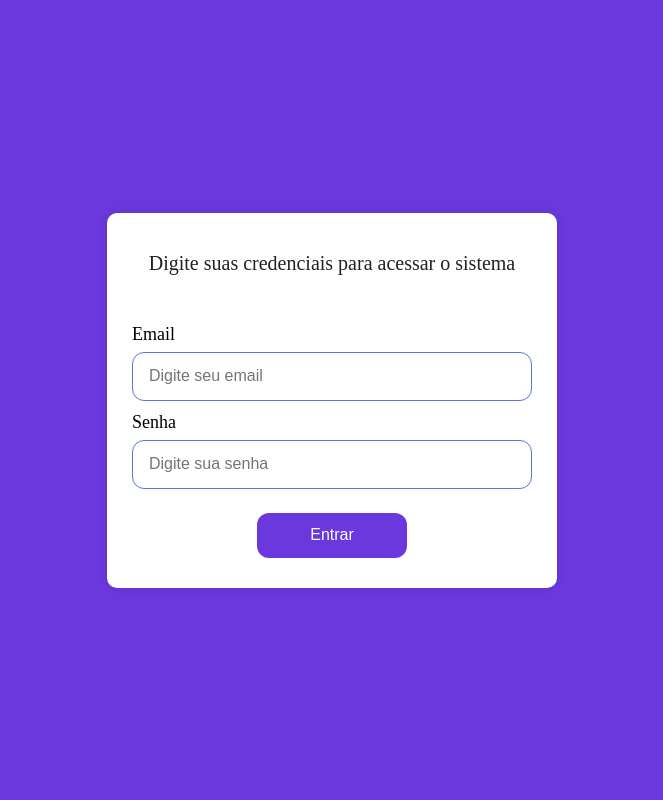
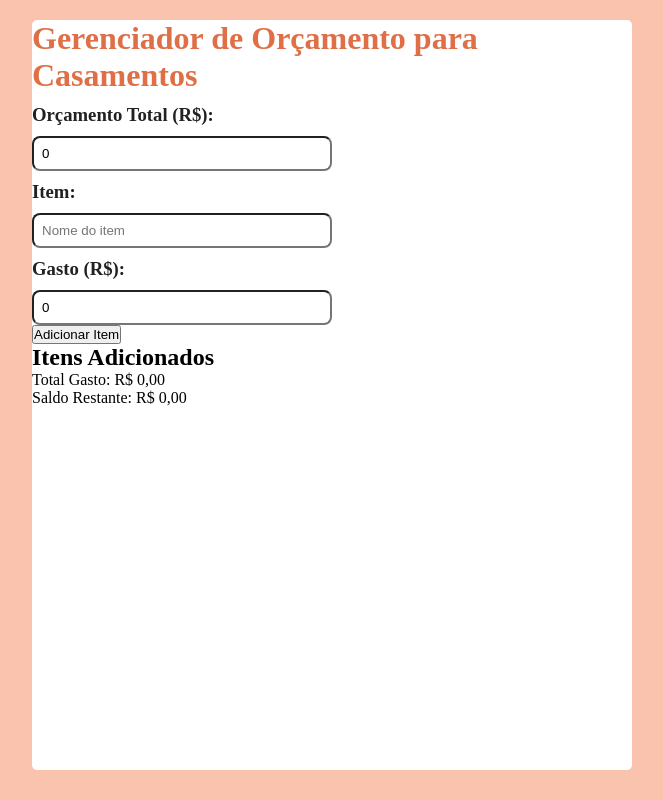
Before and after one commit to agripe049/gerenciamento-casamento, a React (Create React App) app: page /dash in a window 1280 px wide. Before the commit this address led to /. Shown: the whole page, without its empty margins (308-971 px from the left). Built offline with nearby package versions, Linux system fonts and the light colour scheme; no server answers; data requests are answered from the project's data file.

Commit message:
Suas alterações em src/App.js

```diff
--- a/db.json
+++ b/db.json
@@ -2,7 +2,5 @@
   "orcamentoTotal": {
     "valor": 0
   },
-  "itens": [
-
-  ]
+  "itens": []
 }
--- a/package.json
+++ b/package.json
@@ -11,7 +11,7 @@
     "react": "^19.0.0",
     "react-dom": "^19.0.0",
     "react-firebase-hooks": "^5.1.1",
-    "react-router-dom": "^7.3.0",
+    "react-router-dom": "^7.2.0",
     "react-scripts": "5.0.1",
     "web-vitals": "^2.1.4"
   },
--- a/src/App.js
+++ b/src/App.js
@@ -1,5 +1,4 @@
 import './global.css'
-import Login from "./pages/Login/Login";
 import AppRoutes from './routes/AppRoutes';
 
 function App() {
--- a/src/pages/Dash/Dash.js
+++ b/src/pages/Dash/Dash.js
@@ -3,11 +3,11 @@ import { useEffect, useState } from 'react';
 
 function Dash() {
 
-    const [orcamentoTotal, setOrcamentoTotal] = useState("");
+    const [orcamentoTotal, setOrcamentoTotal] = useState(0);
     const [totalGasto, setTotalGasto] = useState(0);
     const [item, setItem] = useState("");
-    const [gasto, setGasto] = useState("");
-    const [itens, setItens] = useState([])
+    const [gasto, setGasto] = useState(0);
+    const [itens,setItens] = useState([])
 
     useEffect(() => {
         fetch(`http://localhost:5000/orcamentoTotal`, {
@@ -67,10 +67,10 @@ function Dash() {
     const remove = (index) => {
         const itemToRemove = itens[index]
 
-        {/*Remover o item do estado local*/ }
+        {/*Remover o item do estado local*/}
         setItens(prevItens => prevItens.filter((_, i) => i !== index));
 
-        {/*Subtrair o valor do item removido do totalGasto*/ }
+        {/*Subtrair o valor do item removido do totalGasto*/}
         setTotalGasto(prevTotal => prevTotal - itemToRemove.gasto);
 
         fetch(`http://localhost:5000/itens/${itemToRemove.id}`, {
@@ -91,6 +91,9 @@ function Dash() {
         });
     }
 
+
+
+
     const saldoRestante = orcamentoTotal - totalGasto;
 
     // Função para formatar números como moeda
@@ -100,6 +103,7 @@ function Dash() {
             currency: 'BRL',
         }).format(value);
     };
+
 
     return (
         <div className={styles.container}>
@@ -112,7 +116,7 @@ function Dash() {
                     type="number"
                     id="orcamentoTotal"
                     placeholder="Digite o orçamento total"
-                        value={orcamentoTotal || ""}
+                    value={orcamentoTotal}
                     onChange={(e) => setOrcamentoTotal(e.target.value)}
                 />
             </div>
@@ -133,25 +137,22 @@ function Dash() {
                     type="number"
                     id="gasto"
                     placeholder="Valor do Item"
-                        value={gasto || ""}
+                    value={gasto}
                     onChange={(e) => setGasto(e.target.value)}
                 />
             </div>
             <button onClick={handleAddItem}>Adicionar Item</button>
             {/*Termômetro visual*/}
-                <div className={styles.itemList}>
+            <div>
                 <h2>Itens Adicionados</h2>
                 <ul>
                     {itens.map((item, index) => (
                         <li key={index}>
-                                <span>{item.nome}</span>
-                                <span className={styles.price}>{formatCurrency(item.gasto)}</span>
+                            {item.nome}: {formatCurrency(item.gasto)}
                             <button onClick={() => remove(index)}>Remover</button>
                         </li>
                     ))}
                 </ul>
-                </div>
-                <div className={styles.footer}>
                 <p>Total Gasto: {formatCurrency(totalGasto)}</p>
                 <p>Saldo Restante: {formatCurrency(saldoRestante)}</p>
             </div>
--- a/src/pages/Dash/Dash.module.css
+++ b/src/pages/Dash/Dash.module.css
@@ -1,17 +1,15 @@
 .container {
     max-width: 600px;
-    margin: 50px auto;
+    margin: 20px auto;
     height: 750px;
     display: flex;
     flex-direction: column;
     align-items: flex-start;
     background-color: #ffffff;
-    border-radius: 15px;
+    border-radius: 5px;
 }
 
-.form{
-    padding: 45px;
-}
+
 
 h3 {
     margin: 10px 0;
@@ -23,73 +21,8 @@ h1 {
 }
 
 input {
-    padding: 10px;
+    padding: 8px;
     width: 100%;
-    max-width: 500px;
+    max-width: 300px;
     border-radius: 8px;
-    border: 1px solid #ccc;
-    font-size: 16px;
 }
-
-button{
-    background-color: #de6f46;
-    color: #ffffff;
-    padding: 6px;
-    font-size: 15px;
-    border-radius: 6px;
-    border: none;
-    margin-top: 12px;
-    margin-bottom: 10px;
-    cursor: pointer;
-}
-
-.removeButton{
-    margin-left: 300px;
-}
-
-.itemList ul {
-    list-style-type: none; /* Remove os marcadores da lista */
-    padding: 0; /* Remove o preenchimento padrão */
-}
-
-.itemList li {
-    display: flex; /* Define o li como um contêiner flexível */
-    justify-content: space-between; /* Espaça os itens */
-    align-items: center; /* Alinha verticalmente os itens */
-    font-size: 18px; /* Aumenta o tamanho da fonte dos itens */
-    margin-bottom: 10px; /* Adiciona um espaço entre os itens */
-}
-
-.itemList li span {
-    flex: 1; /* Permite que o texto do item ocupe o espaço restante */
-    min-width: 0; /* Permite que o texto quebre corretamente */
-    margin-right: 10px; /* Espaço entre o texto e o botão */
-    white-space: nowrap; /* Impede que o texto quebre para a linha de baixo */
-    overflow: hidden; /* Oculta o texto que não cabe */
-    text-overflow: ellipsis; /* Adiciona "..." ao final do texto que não cabe */
-}
-
-.itemList li .price {
-    min-width: 80px; /* Ajuste conforme necessário para o espaço do preço */
-    white-space: nowrap; /* Impede que o preço quebre para a linha de baixo */
-}
-
-.itemList button {
-    min-width: 100px; /* Ajuste conforme necessário */
-}
-
-.itemList {
-    flex-grow: 1; /* Permite que a lista de itens ocupe o espaço restante */
-    max-height: 220px; /* Defina a altura máxima que você deseja */
-    overflow-y: auto; /* Adiciona uma barra de rolagem vertical quando necessário */
-    border: 1px solid #ccc; /* Opcional: borda para a lista */
-    padding: 10px; /* Opcional: espaçamento interno */
-    margin-top: 10px; /* Espaço acima da lista */
-    border-radius: 4px; /* Bordas arredondadas (opcional) */
-}
-
-.footer {
-    margin-top: 10px; /* Ajuste o espaço acima do rodapé */
-    padding: 10px; /* Espaçamento interno */
-    border-top: 1px solid #ccc; /* Linha acima do rodapé */
-}
--- a/src/pages/Login/Login.js
+++ b/src/pages/Login/Login.js
@@ -3,13 +3,11 @@ import styles from './Login.module.css';
 import { useSignInWithEmailAndPassword } from 'react-firebase-hooks/auth';
 import { useState } from 'react';
 import { useNavigate } from 'react-router-dom';
-import { useAuth } from '../../routes/contexts/AuthContext';
 
 function Login() {
     const [email, setEmail] = useState('');
     const [password, setPassword] = useState('');
     const navigate = useNavigate();
-    const { login } = useAuth();
 
     const [
         signInWithEmailAndPassword,
@@ -23,7 +21,6 @@ function Login() {
     }
 
     if (user) {
-        login(); // Chame a função de login do contexto
         navigate('/dash');
         return null;
     }
@@ -66,7 +63,6 @@ function Login() {
                         Entrar
                     </button>
                 </form>
-                {error && <p>{error.message}</p>} {/* Exibe mensagem de erro, se houver */}
             </div>
         </div>
     );
--- a/src/routes/AppRoutes.js
+++ b/src/routes/AppRoutes.js
@@ -1,20 +1,16 @@
-import { BrowserRouter, Route, Routes } from "react-router-dom"
+import {  BrowserRouter, Route, Routes } from "react-router-dom"
 import Login from '../pages/Login/Login'
 import Dash from "../pages/Dash/Dash"
-import { AuthProvider } from "./contexts/AuthContext"
-import PrivateRoutes from "./rotaprivada/PrivateRoutes"
 
-function AppRoutes() {
-    return (
+function AppRoutes(){
+    return(
         <div>
-            <AuthProvider>
-                <BrowserRouter>
-                    <Routes>
-                        <Route path="/" element={<Login />} />
-                        <Route path="/dash" element={<PrivateRoutes><Dash /></PrivateRoutes>} />
-                    </Routes>
-                </BrowserRouter>
-            </AuthProvider>
+            <BrowserRouter>
+                <Routes>
+                    <Route path="/" element={<Login />} />
+                    <Route path="/dash" element={<Dash />} />
+                </Routes>
+            </BrowserRouter>
         </div>
     )
 }
--- a/src/routes/contexts/AuthContext.js
+++ /dev/null
@@ -1,37 +0,0 @@
-import React, { createContext, useContext, useState, useEffect } from 'react';
-import { auth } from '../../Services/firebaseConfig'; // Importe seu Firebase auth
-import { onAuthStateChanged } from 'firebase/auth';
-
-const AuthContext = createContext();
-
-export const AuthProvider = ({ children }) => {
-    const [isAuthenticated, setIsAuthenticated] = useState(false);
-    const [loading, setLoading] = useState(true);
-
-    useEffect(() => {
-        const unsubscribe = onAuthStateChanged(auth, (user) => {
-            setIsAuthenticated(!!user); // Define como true se o usuário estiver autenticado
-            setLoading(false); // Define loading como false após verificar o estado
-        });
-
-        return () => unsubscribe(); // Limpa o listener ao desmontar
-    }, []);
-
-    const login = () => {
-        setIsAuthenticated(true);
-    };
-
-    const logout = () => {
-        setIsAuthenticated(false);
-    };
-
-    return (
-        <AuthContext.Provider value={{ isAuthenticated, login, logout, loading }}>
-            {children}
-        </AuthContext.Provider>
-    );
-};
-
-export const useAuth = () => {
-    return useContext(AuthContext);
-};
--- a/src/routes/rotaprivada/PrivateRoutes.js
+++ /dev/null
@@ -1,11 +0,0 @@
-import { Navigate } from "react-router-dom";
-import { useAuth } from "../contexts/AuthContext";
-
-
-function PrivateRoutes({ children }){
-    const { currentUser } = useAuth();
-
-    return currentUser ? children : <Navigate to="/" />;
-}
-
-export default PrivateRoutes;
```
Also changed, not shown: 1 other file (tests, documents, lock files or other folders). Lines whose indentation alone changed are shown as unchanged.
